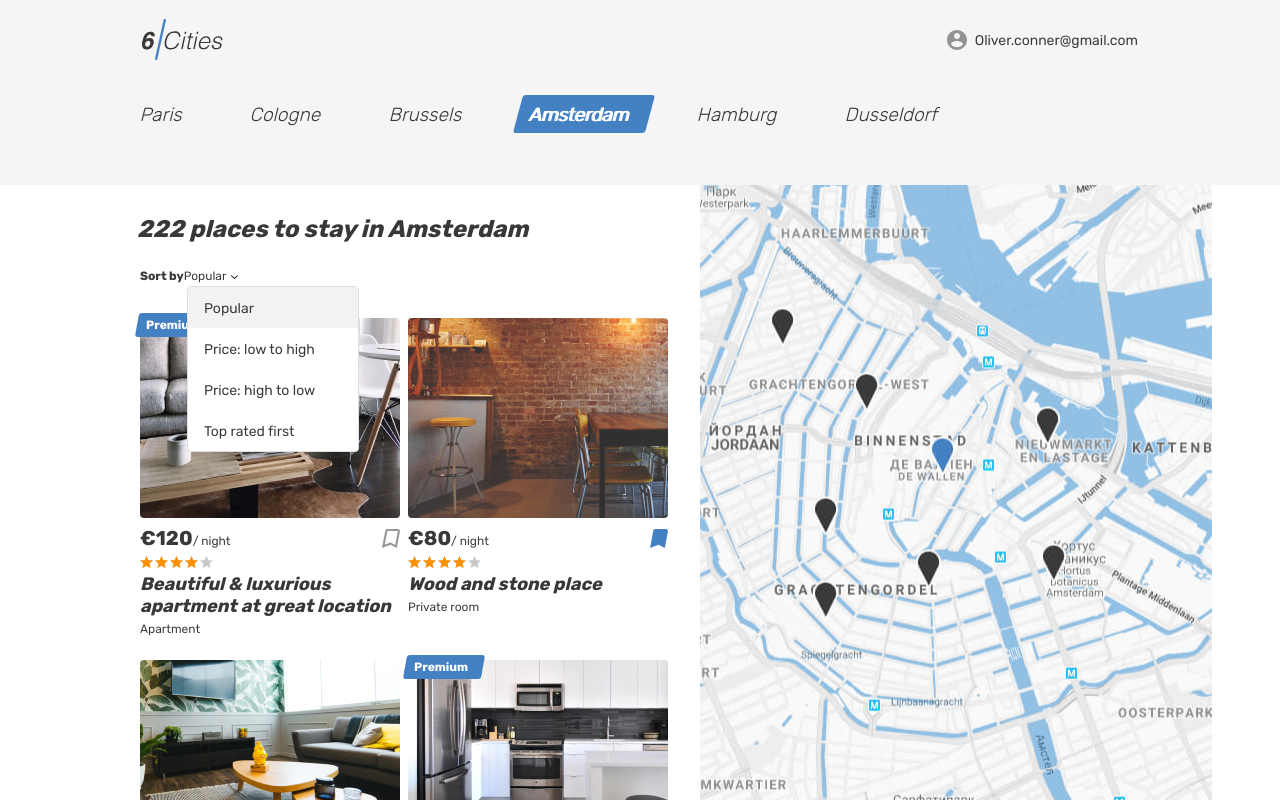
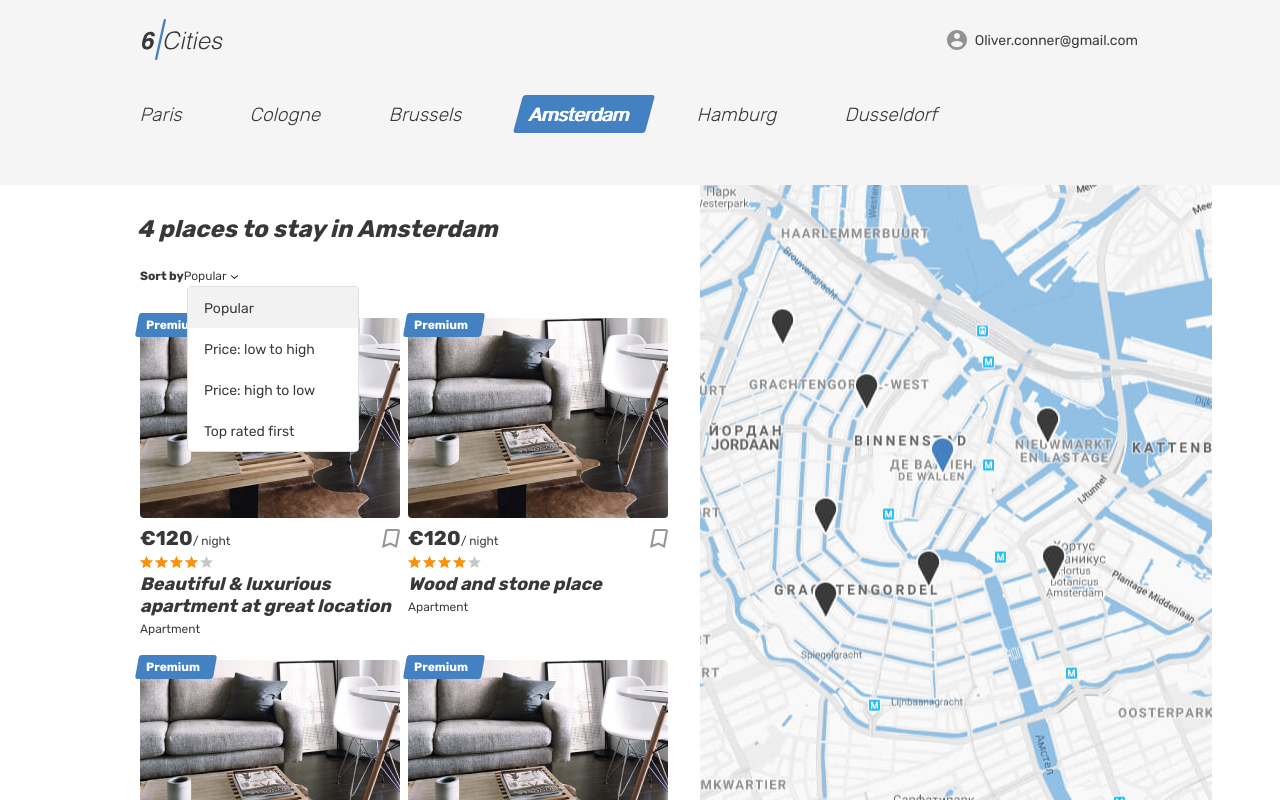
Before and after one commit to macfedor/1287457-six-cities-4, a React app: page / in a window 1280 px wide. Built offline with nearby package versions, Linux system fonts and the light colour scheme.

Commit message:
module2-task1

```diff
--- a/package.json
+++ b/package.json
@@ -25,6 +25,7 @@
     "node": "10"
   },
   "dependencies": {
+    "prop-types": "15.7.2",
     "react": "16.13.1",
     "react-dom": "16.13.1"
   }
--- a/src/components/app/app.jsx
+++ b/src/components/app/app.jsx
@@ -1,11 +1,15 @@
 import React from "react";
+import PropTypes from "prop-types";
 import {Main} from "../main/main.jsx";
 
 export const App = (props) => {
-  // eslint-disable-next-line react/prop-types
-  const {placesCount} = props;
+  const {places} = props;
 
   return <Main
-    placesCount = {placesCount}
+    places={places}
   />;
 };
+
+App.propTypes = {
+  places: PropTypes.arrayOf(PropTypes.string).isRequired,
+};
--- a/src/components/main/main.jsx
+++ b/src/components/main/main.jsx
@@ -1,8 +1,8 @@
 import React from "react";
+import PropTypes from "prop-types";
 
 export const Main = (props) => {
-  // eslint-disable-next-line react/prop-types
-  const {placesCount} = props;
+  const {places} = props;
 
   return <div className="page page--gray page--main">
     <header className="header">
@@ -70,7 +70,7 @@
         <div className="cities__places-container container">
           <section className="cities__places places">
             <h2 className="visually-hidden">Places</h2>
-            <b className="places__found">{placesCount} places to stay in Amsterdam</b>
+            <b className="places__found">{places.length} places to stay in Amsterdam</b>
             <form className="places__sorting" action="#" method="get">
               <span className="places__sorting-caption">Sort by</span>
               <span className="places__sorting-type" tabIndex="0">
@@ -87,7 +87,8 @@
               </ul>
             </form>
             <div className="cities__places-list places__list tabs__content">
-              <article className="cities__place-card place-card">
+              {places.map((name, index) => (
+                <article key={index} className="cities__place-card place-card">
                   <div className="place-card__mark">
                     <span>Premium</span>
                   </div>
@@ -116,142 +117,12 @@
                       </div>
                     </div>
                     <h2 className="place-card__name">
-                    <a href="#">Beautiful &amp; luxurious apartment at great location</a>
+                      <a href="#">{name}</a>
                     </h2>
                     <p className="place-card__type">Apartment</p>
                   </div>
                 </article>
-
-              <article className="cities__place-card place-card">
-                <div className="cities__image-wrapper place-card__image-wrapper">
-                  <a href="#">
-                    <img className="place-card__image" src="img/room.jpg" width="260" height="200" alt="Place image"/>
-                  </a>
-                </div>
-                <div className="place-card__info">
-                  <div className="place-card__price-wrapper">
-                    <div className="place-card__price">
-                      <b className="place-card__price-value">&euro;80</b>
-                      <span className="place-card__price-text">&#47;&nbsp;night</span>
-                    </div>
-                    <button className="place-card__bookmark-button place-card__bookmark-button--active button" type="button">
-                      <svg className="place-card__bookmark-icon" width="18" height="19">
-                        <use xlinkHref="#icon-bookmark"></use>
-                      </svg>
-                      <span className="visually-hidden">In bookmarks</span>
-                    </button>
-                  </div>
-                  <div className="place-card__rating rating">
-                    <div className="place-card__stars rating__stars">
-                      <span style={{width: `80%`}}></span>
-                      <span className="visually-hidden">Rating</span>
-                    </div>
-                  </div>
-                  <h2 className="place-card__name">
-                    <a href="#">Wood and stone place</a>
-                  </h2>
-                  <p className="place-card__type">Private room</p>
-                </div>
-              </article>
-
-              <article className="cities__place-card place-card">
-                <div className="cities__image-wrapper place-card__image-wrapper">
-                  <a href="#">
-                    <img className="place-card__image" src="img/apartment-02.jpg" width="260" height="200" alt="Place image"/>
-                  </a>
-                </div>
-                <div className="place-card__info">
-                  <div className="place-card__price-wrapper">
-                    <div className="place-card__price">
-                      <b className="place-card__price-value">&euro;132</b>
-                      <span className="place-card__price-text">&#47;&nbsp;night</span>
-                    </div>
-                    <button className="place-card__bookmark-button button" type="button">
-                      <svg className="place-card__bookmark-icon" width="18" height="19">
-                        <use xlinkHref="#icon-bookmark"></use>
-                      </svg>
-                      <span className="visually-hidden">To bookmarks</span>
-                    </button>
-                  </div>
-                  <div className="place-card__rating rating">
-                    <div className="place-card__stars rating__stars">
-                      <span style={{width: `80%`}}></span>
-                      <span className="visually-hidden">Rating</span>
-                    </div>
-                  </div>
-                  <h2 className="place-card__name">
-                    <a href="#">Canal View Prinsengracht</a>
-                  </h2>
-                  <p className="place-card__type">Apartment</p>
-                </div>
-              </article>
-
-              <article className="cities__place-card place-card">
-                <div className="place-card__mark">
-                  <span>Premium</span>
-                </div>
-                <div className="cities__image-wrapper place-card__image-wrapper">
-                  <a href="#">
-                    <img className="place-card__image" src="img/apartment-03.jpg" width="260" height="200" alt="Place image"/>
-                  </a>
-                </div>
-                <div className="place-card__info">
-                  <div className="place-card__price-wrapper">
-                    <div className="place-card__price">
-                      <b className="place-card__price-value">&euro;180</b>
-                      <span className="place-card__price-text">&#47;&nbsp;night</span>
-                    </div>
-                    <button className="place-card__bookmark-button button" type="button">
-                      <svg className="place-card__bookmark-icon" width="18" height="19">
-                        <use xlinkHref="#icon-bookmark"></use>
-                      </svg>
-                      <span className="visually-hidden">To bookmarks</span>
-                    </button>
-                  </div>
-                  <div className="place-card__rating rating">
-                    <div className="place-card__stars rating__stars">
-                      <span style={{width: `100%`}}></span>
-                      <span className="visually-hidden">Rating</span>
-                    </div>
-                  </div>
-                  <h2 className="place-card__name">
-                    <a href="#">Nice, cozy, warm big bed apartment</a>
-                  </h2>
-                  <p className="place-card__type">Apartment</p>
-                </div>
-              </article>
-
-              <article className="cities__place-card place-card">
-                <div className="cities__image-wrapper place-card__image-wrapper">
-                  <a href="#">
-                    <img className="place-card__image" src="img/room.jpg" width="260" height="200" alt="Place image"/>
-                  </a>
-                </div>
-                <div className="place-card__info">
-                  <div className="place-card__price-wrapper">
-                    <div className="place-card__price">
-                      <b className="place-card__price-value">&euro;80</b>
-                      <span className="place-card__price-text">&#47;&nbsp;night</span>
-                    </div>
-                    <button className="place-card__bookmark-button place-card__bookmark-button--active button" type="button">
-                      <svg className="place-card__bookmark-icon" width="18" height="19">
-                        <use xlinkHref="#icon-bookmark-active"></use>
-                      </svg>
-                      <span className="visually-hidden">In bookmarks</span>
-                    </button>
-                  </div>
-                  <div className="place-card__rating rating">
-                    <div className="place-card__stars rating__stars">
-                      <span style={{width: `80%`}}></span>
-                      <span className="visually-hidden">Rating</span>
-                    </div>
-                  </div>
-                  <h2 className="place-card__name">
-                    <a href="#">Wood and stone place</a>
-                  </h2>
-                  <p className="place-card__type">Private room</p>
-                </div>
-              </article>
+              ))}
             </div>
           </section>
           <div className="cities__right-section">
@@ -262,3 +133,7 @@
     </main>
   </div>;
 };
+
+Main.propTypes = {
+  places: PropTypes.arrayOf(PropTypes.string).isRequired,
+};
--- a/src/index.js
+++ b/src/index.js
@@ -2,14 +2,16 @@
 import ReactDOM from "react-dom";
 import {App} from "./components/app/app.jsx";
 
+const PLACES = [`Beautiful & luxurious apartment at great location`, `Wood and stone place`, `Third name`, `test`];
+
 const init = () => {
   const settings = {
-    placesCount: 222,
+    places: PLACES
   };
 
   ReactDOM.render(
       <App
-        placesCount = {settings.placesCount}
+        places={settings.places}
       />,
       document.querySelector(`#root`)
   );
```
Lines whose indentation alone changed are shown as unchanged.
